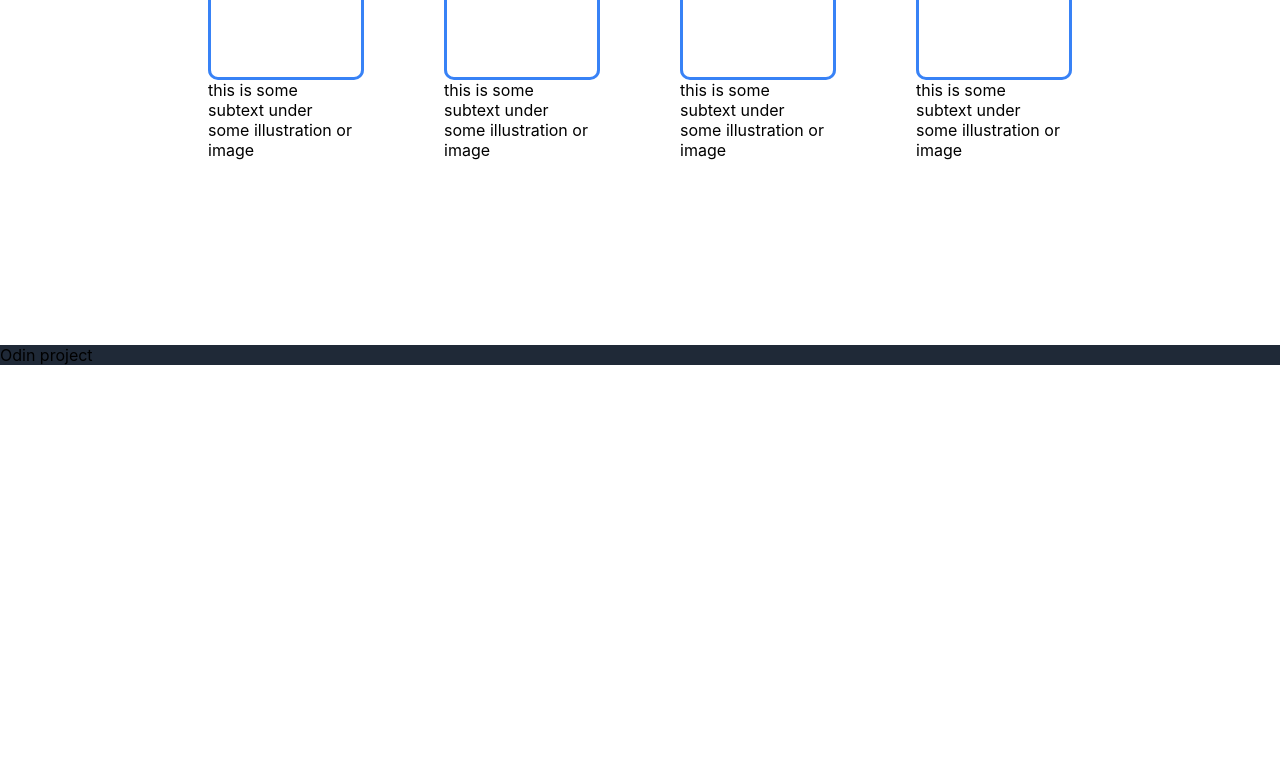
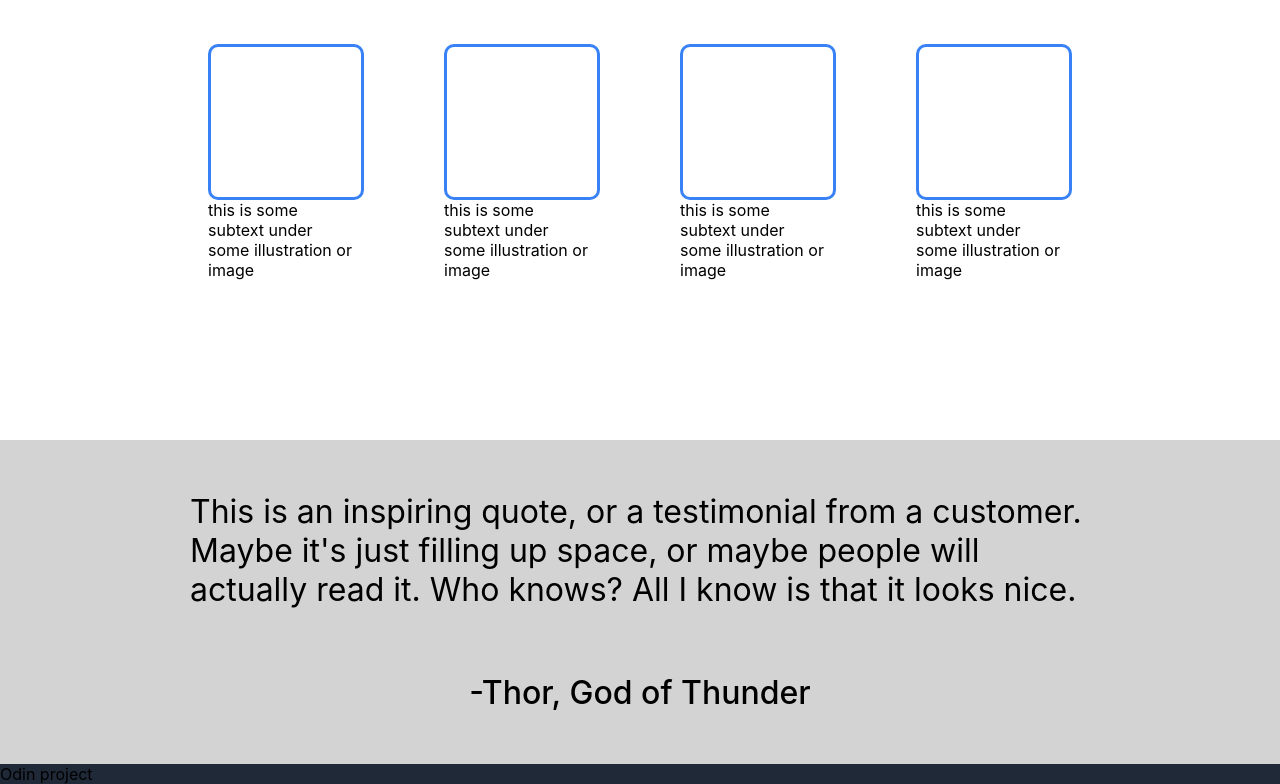
Before and after one commit to Eros-0/landing-page, a plain HTML site: page index.html in a window 1280 px wide. Shown: the part 435-1219 px from the top of the page. Before the commit the page ends 800 px from the top, so only its background shows below. Drawn offline with Linux system fonts and the light colour scheme.

Commit message:
added qoute section, changed hero margin and added gap and padding to contenct section

```diff
--- a/index.html
+++ b/index.html
@@ -31,7 +31,6 @@
 
 
     <div class="content">
-
         <div class="info">
             <div class="items"></div>
             <div class="text">this is some subtext under some illustration or image</div>
@@ -53,6 +52,18 @@
         </div>
     </div>
 
+    <div class="qoute-container">
+        <div class="qoute-sub-container">
+            <p class="qoute"> This is an inspiring quote, or a testimonial from a customer. Maybe it's just filling up space, or maybe people will actually read it. Who knows? All I know
+                is that it looks nice.
+            </p>
+        </div>
+
+        <div class="author-container">
+            <p class="author"> -Thor, God of Thunder</p>
+        </div>
+    </div>
+
     <div class="footer"> Odin project</div>
 </body>
 </html>
--- a/style.css
+++ b/style.css
@@ -41,7 +41,7 @@ ul {
     display: flex;
     flex-wrap: wrap;
     background-color: #1F2937;
-    padding: 20px 48px;
+    padding: 20px 48px 100px 48px;
 }
 
 .sub-hero {
@@ -95,8 +95,9 @@ ul {
     flex-grow: 1;
     justify-content: center;
     background-color: white;
-    padding: 20px 48px;
-    gap: 80px
+    padding: 60px 48px;
+    gap: 80px;
+    margin-bottom: 100px;
 }
 
 .items {
@@ -106,8 +107,26 @@ ul {
     border: 3px #3882F6 solid;
 }
 
-
 .text {
     max-width: 150px;
+}
 
+.qoute-container {
+    background-color: lightgray;
+    padding: 20px 48px;
+    display: flex;
+    flex-grow: 1;
+    justify-content: center;
+    align-items: center;
+    flex-direction: column;
 }
+
+.qoute-sub-container{
+    font-size: xx-large;
+    max-width: 900px;
+}
+
+.author {
+    font-size: xx-large;
+    font-weight: 500;
+}
```
